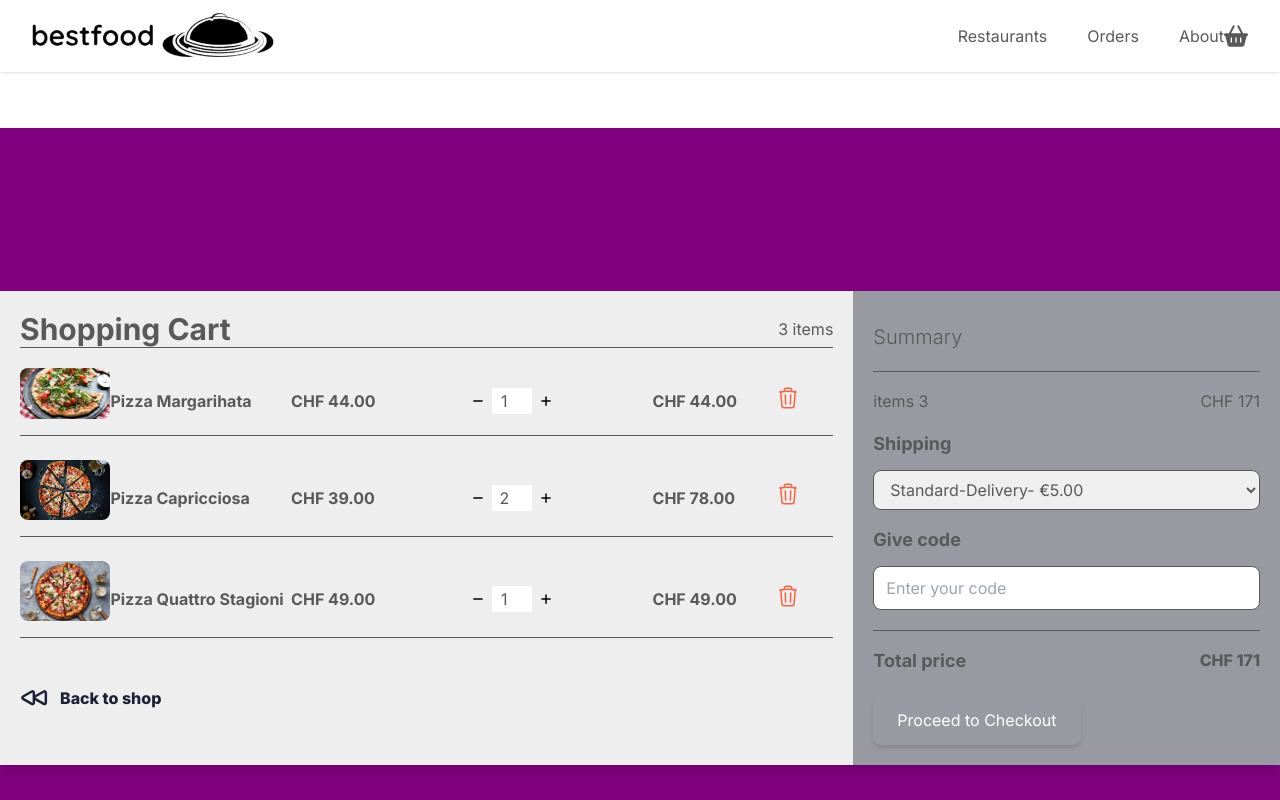
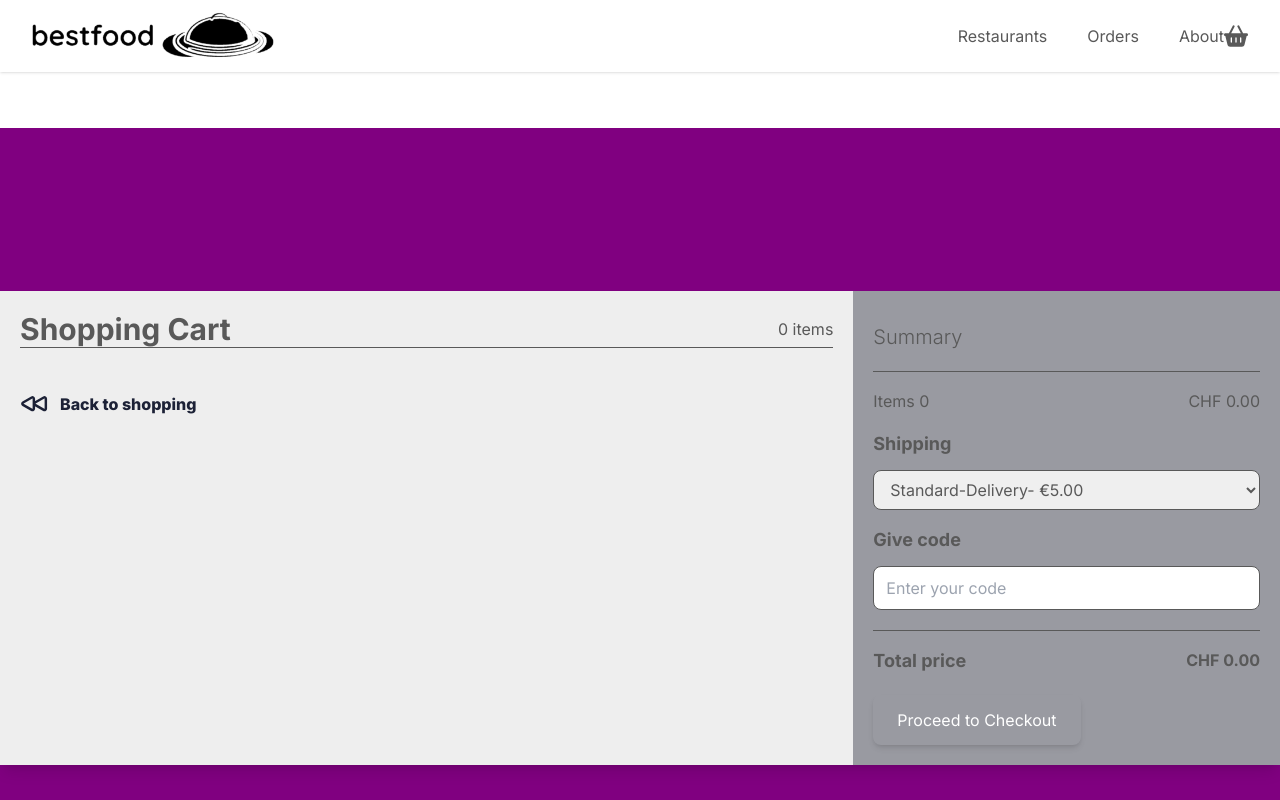
Before and after one commit to ChadevDevelopment/BestFood, a Next.js app in the folder best_food_next/: page /shopping-cart in a window 1280 px wide. Shown: the top 800 px of the page. Built offline with nearby package versions, Linux system fonts and the light colour scheme.

Commit message:
addedproductDetailsDynamicallyinshoppingcart

```diff
--- a/best_food_next/components/modals/BurgerModal.tsx
+++ b/best_food_next/components/modals/BurgerModal.tsx
@@ -78,20 +78,6 @@ const FishModal: FC<BurgerModalProps> = ({ isOpen, onClose, product }) => {
     setAmount((prev) => Math.max(1, prev + change));
   };
 
-  const totalPrice = product
-    ? (
-        (product.price +
-          Object.keys(extras).reduce((total, key) => {
-            return (
-              total +
-              extras[key] *
-                (EXTRAS.find((extra) => extra.name === key)?.price || 0)
-            );
-          }, 0)) *
-        amount
-      ).toFixed(2)
-    : "0.0";
-
   // Saved with handleOrder in LocalStorage
   const handleOrder = () => {
     const orderDetails = {
@@ -109,6 +95,20 @@ const FishModal: FC<BurgerModalProps> = ({ isOpen, onClose, product }) => {
 
     onClose();
   };
+
+  const totalPrice = product
+    ? (
+        (product.price +
+          Object.keys(extras).reduce((total, key) => {
+            return (
+              total +
+              extras[key] *
+                (EXTRAS.find((extra) => extra.name === key)?.price || 0)
+            );
+          }, 0)) *
+        amount
+      ).toFixed(2)
+    : "0.0";
 
   return (
     <Modal
--- a/best_food_next/components/modals/PizzaModal.tsx
+++ b/best_food_next/components/modals/PizzaModal.tsx
@@ -91,6 +91,7 @@ const PizzaModal: FC<PizzaModalProps> = ({ isOpen, onClose, product }) => {
       localStorage.getItem("cartItems") || "[]"
     );
     const updatedCartItems = [...existingCartItems, orderDetails];
+    // guncellenmos olani locale kaydettim.
     localStorage.setItem("cartItems", JSON.stringify(updatedCartItems));
 
     onClose();
--- a/best_food_next/components/shoppingCart/ShoppingCart.tsx
+++ b/best_food_next/components/shoppingCart/ShoppingCart.tsx
@@ -1,37 +1,53 @@
 "use client";
-import React, { FC } from "react";
+import React, { FC, useEffect, useState } from "react";
 import Image from "next/image";
 import Link from "next/link";
 
+interface Product {
+  id: number;
+  name: string;
+  image: string;
+  price: number;
+  amount: number;
+  totalPrice: number;
+}
+
 const ShoppingCartPage: FC = () => {
-  const products = [
-    {
-      id: 1,
-      name: "Pizza Margarihata",
-      image: "/categoriesImage/pizzaImage/pizza1.jpg",
-      price: 44.0,
-      quantity: 1,
-    },
-    {
-      id: 2,
-      name: "Pizza Capricciosa",
-      image: "/categoriesImage/pizzaImage/pizza2.png",
-      price: 39.0,
-      quantity: 2,
-    },
-    {
-      id: 3,
-      name: "Pizza Quattro Stagioni",
-      image: "/categoriesImage/pizzaImage/pizza3.png",
-      price: 49.0,
-      quantity: 1,
-    },
-  ];
+  const [cartItems, setCartItems] = useState<Product[]>([]);
 
-  const totalPrice = products.reduce(
-    (total, product) => total + product.price * product.quantity,
+  useEffect(() => {
+    const storedCartItems = localStorage.getItem("cartItems");
+
+    if (storedCartItems) {
+      try {
+        const parsedItems = JSON.parse(storedCartItems);
+        // verilerin dogru bicimde alindigini kontrol etmek icin
+        const validatedItems = parsedItems.map((item: any) => ({
+          ...item,
+          name: item.product?.name || "Unknown Product",
+          image: item.product?.image || "/Error.png",
+          price: parseFloat(item.product?.price) || 0,
+          amount: parseInt(item.amount) || 0,
+          totalPrice: parseFloat(item.totalPrice) || 0,
+        }));
+        setCartItems(validatedItems);
+      } catch (error) {
+        console.log("Error parsing cart items from localStorage", error);
+      }
+    }
+  }, []);
+
+  const totalPrice = cartItems.reduce(
+    (total, product) => total + (product.price || 0) * product.amount,
     0
   );
+
+  // for Product remove klick with Delete Svg
+  const removeItem = (id: number) => {
+    const updatedCartItems = cartItems.filter((item) => item.id !== id);
+    setCartItems(updatedCartItems);
+    localStorage.setItem("cartItems", JSON.stringify(updatedCartItems));
+  };
 
   return (
     <section className="h-screen bg-purple">
@@ -43,10 +59,10 @@ const ShoppingCartPage: FC = () => {
                 <div className="w-full lg:w-2/3 p-5  bg-stroke">
                   <div className="flex justify-between items-center mb-5 border-b">
                     <h1 className="font-bold text-3xl">Shopping Cart</h1>
-                    <h6 className="text-muted">{products.length} items</h6>
+                    <h6 className="text-muted">{cartItems.length} items</h6>
                   </div>
                   {/* Product List */}
-                  {products.map((product) => (
+                  {cartItems.map((product) => (
                     <div
                       key={product.id}
                       className="flex justify-between items-center mb-6 border-b"
@@ -67,15 +83,13 @@ const ShoppingCartPage: FC = () => {
                       {/* Product price side */}
                       <div className="w-2/6">
                         <h6 className="font-bold">
-                          CHF {product.price.toFixed(2)}
+                          CHF {(product.price || 0).toFixed(2)}
                         </h6>
                       </div>
 
                       {/* Quantity side*/}
                       <div className="w-2/6 flex items-center">
-                        <button
-                          onClick={() => console.log("Decrease quantity")}
-                        >
+                        <button onClick={() => console.log("Decrease amount")}>
                           <svg
                             xmlns="http://www.w3.org/2000/svg"
                             viewBox="0 0 448 512"
@@ -87,12 +101,10 @@ const ShoppingCartPage: FC = () => {
                         <input
                           type="number"
                           min="0"
-                          defaultValue={product.quantity.toString()}
+                          defaultValue={(product.amount || 0).toString()}
                           className="form-control form-control-sm text-center w-10 mx-2"
                         />
-                        <button
-                          onClick={() => console.log("Increase quantity")}
-                        >
+                        <button onClick={() => console.log("Increase amount")}>
                           <svg
                             xmlns="http://www.w3.org/2000/svg"
                             viewBox="0 0 448 512"
@@ -106,13 +118,13 @@ const ShoppingCartPage: FC = () => {
                       {/* Total Amount side */}
                       <div className="w-1/6">
                         <h6 className="font-bold">
-                          CHF {(product.price * product.quantity).toFixed(2)}
+                          CHF {product.totalPrice.toFixed(2)}
                         </h6>
                       </div>
 
                       {/* Product delete side */}
                       <div className="w-1/6 text-center">
-                        <button onClick={() => console.log("Remove item")}>
+                        <button onClick={() => removeItem(product.id)}>
                           <svg
                             xmlns="http://www.w3.org/2000/svg"
                             fill="none"
@@ -152,7 +164,7 @@ const ShoppingCartPage: FC = () => {
                           d="M21 16.811c0 .864-.933 1.406-1.683.977l-7.108-4.061a1.125 1.125 0 0 1 0-1.954l7.108-4.061A1.125 1.125 0 0 1 21 8.689v8.122ZM11.25 16.811c0 .864-.933 1.406-1.683.977l-7.108-4.061a1.125 1.125 0 0 1 0-1.954l7.108-4.061a1.125 1.125 0 0 1 1.683.977v8.122Z"
                         />
                       </svg>
-                      <span className="font-extrabold">Back to shop</span>
+                      <span className="font-extrabold">Back to shopping</span>
                     </Link>
                   </div>
                 </div>
@@ -162,8 +174,8 @@ const ShoppingCartPage: FC = () => {
                   <h3 className="font-light text-xl mb-5 mt-2 pt-1">Summary</h3>
                   <hr className="my-4" />
                   <div className="flex justify-between mb-4">
-                    <h5 className="text-uppercase">items 3</h5>
-                    <h5>CHF {totalPrice}</h5>
+                    <h5 className="text-uppercase">Items {cartItems.length}</h5>
+                    <h5>CHF {totalPrice.toFixed(2)}</h5>
                   </div>
                   <h5 className="font-bold text-lg mb-3">Shipping</h5>
                   <div className="mb-4">
@@ -195,7 +207,7 @@ const ShoppingCartPage: FC = () => {
                   <hr className="my-4" />
                   <div className="flex justify-between mb-5">
                     <h5 className="font-bold text-lg">Total price</h5>
-                    <h5 className="font-extrabold">CHF {totalPrice}</h5>
+                    <h5 className="font-bold">CHF {totalPrice.toFixed(2)}</h5>
                   </div>
                   <button
                     type="button"
```
Also changed, not shown: best_food_next/public/Error.png (added).
